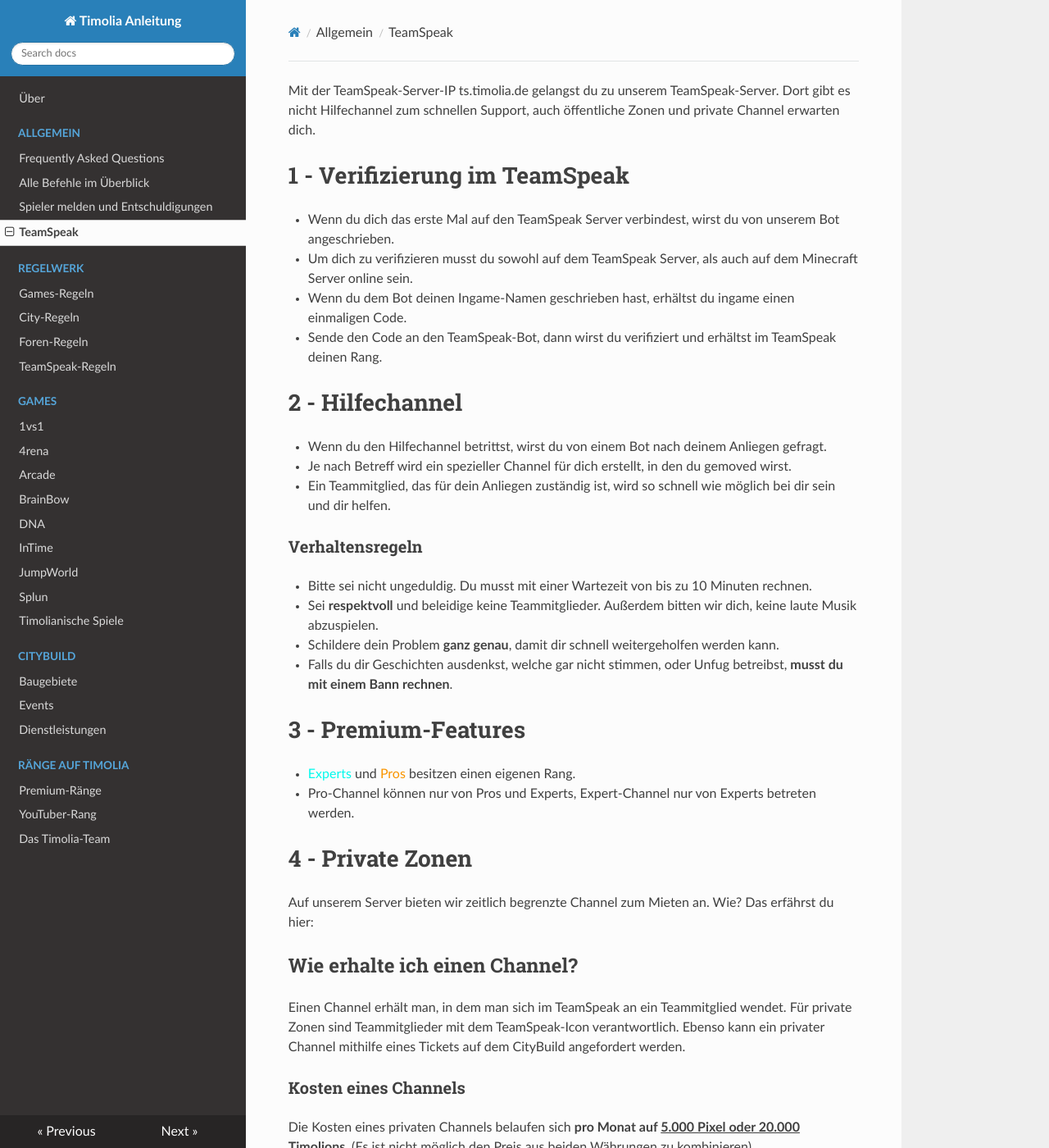
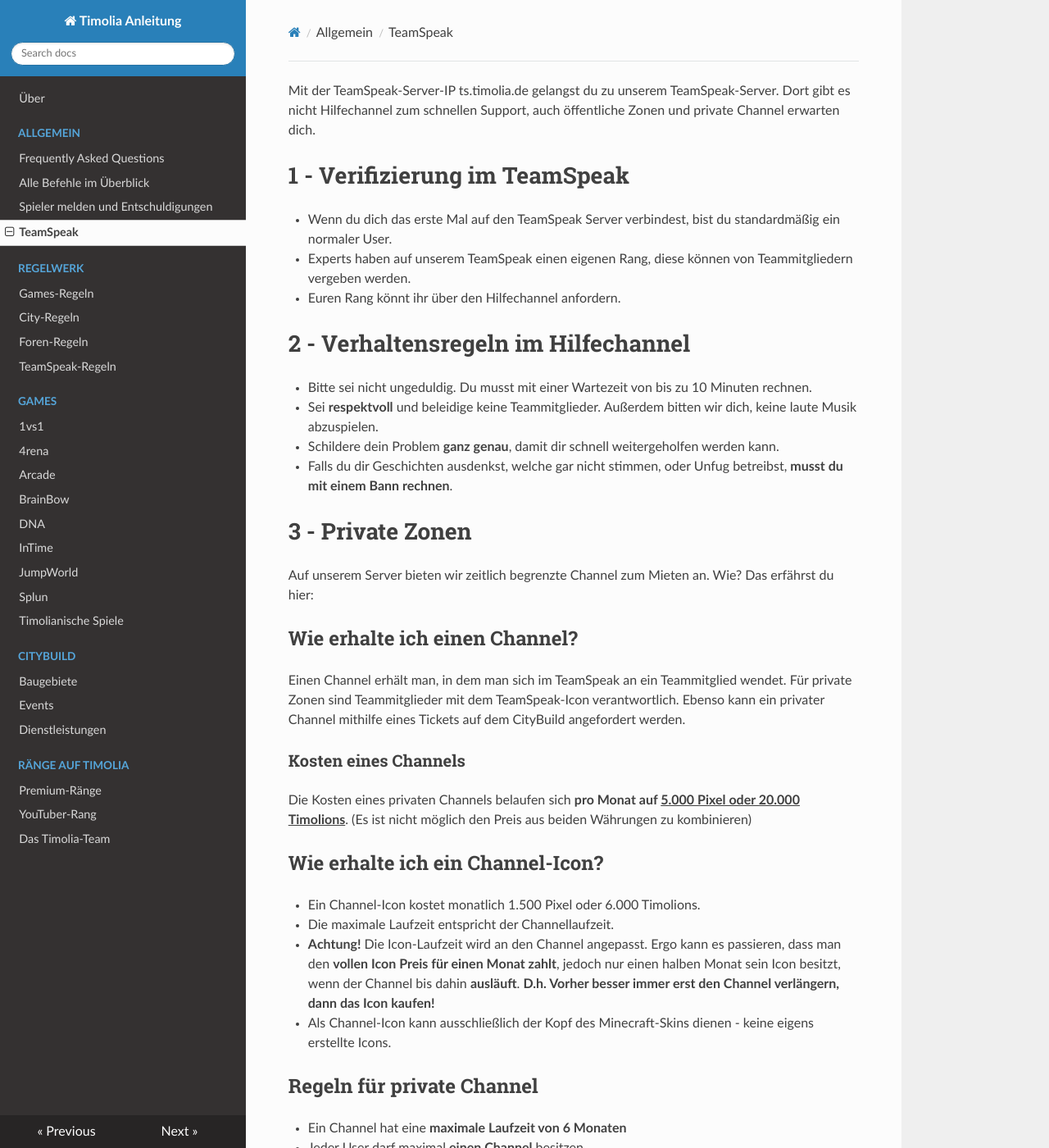
Before and after one commit to TimoliaDE/HowTo, an MkDocs documentation site: the page built from docs/teamspeak.md, in a window 1280 px wide and 1400 px high. Shown: the whole window at 82% size. Built offline with MkDocs 1.6.1, drawn with Linux system fonts in a browser that asks for light colours; nearby versions of some CDN libraries; old or Windows-style settings are respelled for this version of MkDocs.

Commit message:
TeamSpeak

```diff
--- a/docs/teamspeak.md
+++ b/docs/teamspeak.md
@@ -2,27 +2,17 @@ Mit der TeamSpeak-Server-IP ts.timolia.de gelangst du zu unserem TeamSpeak-Serve
 Dort gibt es nicht Hilfechannel zum schnellen Support, auch öffentliche Zonen und private Channel erwarten dich.
 
 #1 - Verifizierung im TeamSpeak
-- Wenn du dich das erste Mal auf den TeamSpeak Server verbindest, wirst du von unserem Bot angeschrieben.
-- Um dich zu verifizieren musst du sowohl auf dem TeamSpeak Server, als auch auf dem Minecraft Server online sein.
-- Wenn du dem Bot deinen Ingame-Namen geschrieben hast, erhältst du ingame einen einmaligen Code.
-- Sende den Code an den TeamSpeak-Bot, dann wirst du verifiziert und erhältst im TeamSpeak deinen Rang.
+- Wenn du dich das erste Mal auf den TeamSpeak Server verbindest, bist du standardmäßig ein normaler User.
+- Experts haben auf unserem TeamSpeak einen eigenen Rang, diese können von Teammitgliedern vergeben werden.
+- Euren Rang könnt ihr über den Hilfechannel anfordern.
 
-# 2 - Hilfechannel
-- Wenn du den Hilfechannel betrittst, wirst du von einem Bot nach deinem Anliegen gefragt.
-- Je nach Betreff wird ein spezieller Channel für dich erstellt, in den du gemoved wirst.
-- Ein Teammitglied, das für dein Anliegen zuständig ist, wird so schnell wie möglich bei dir sein und dir helfen.
-
-### Verhaltensregeln
+# 2 - Verhaltensregeln im Hilfechannel
 - Bitte sei nicht ungeduldig. Du musst mit einer Wartezeit von bis zu 10 Minuten rechnen.
 - Sei <strong>respektvoll</strong> und beleidige keine Teammitglieder. Außerdem bitten wir dich, keine laute Musik abzuspielen.
 - Schildere dein Problem <strong>ganz genau</strong>, damit dir schnell weitergeholfen werden kann.
 - Falls du dir Geschichten ausdenkst, welche gar nicht stimmen, oder Unfug betreibst, <strong>musst du mit einem Bann rechnen</strong>.
 
-# 3 -  Premium-Features
-- <span style="color:#00F9EC">Experts</span> und <span style="color:#F99500">Pros</span> besitzen einen eigenen Rang.
-- Pro-Channel können nur von Pros und Experts, Expert-Channel nur von Experts betreten werden.
-
-# 4 - Private Zonen
+# 3 - Private Zonen
 Auf unserem Server bieten wir zeitlich begrenzte Channel zum Mieten an. Wie? Das erfährst du hier:
 
 ## Wie erhalte ich einen Channel?
```
